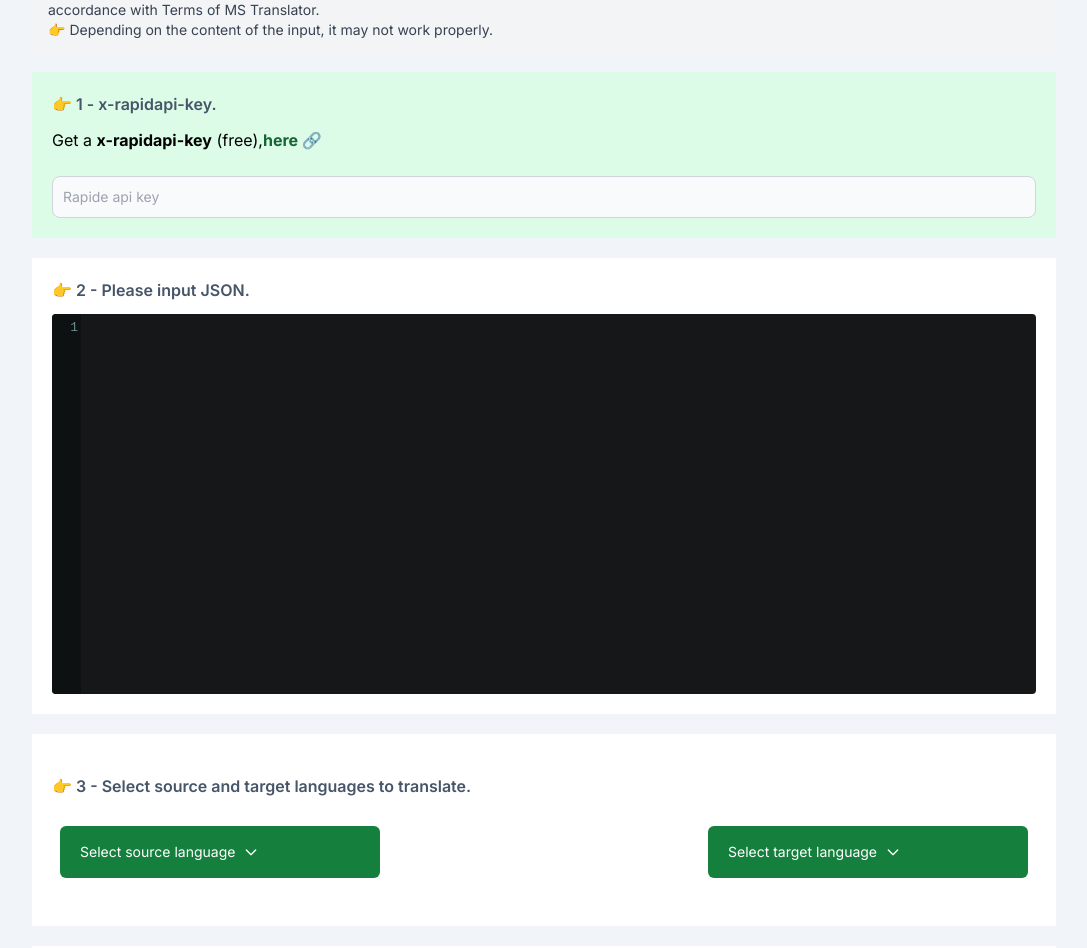
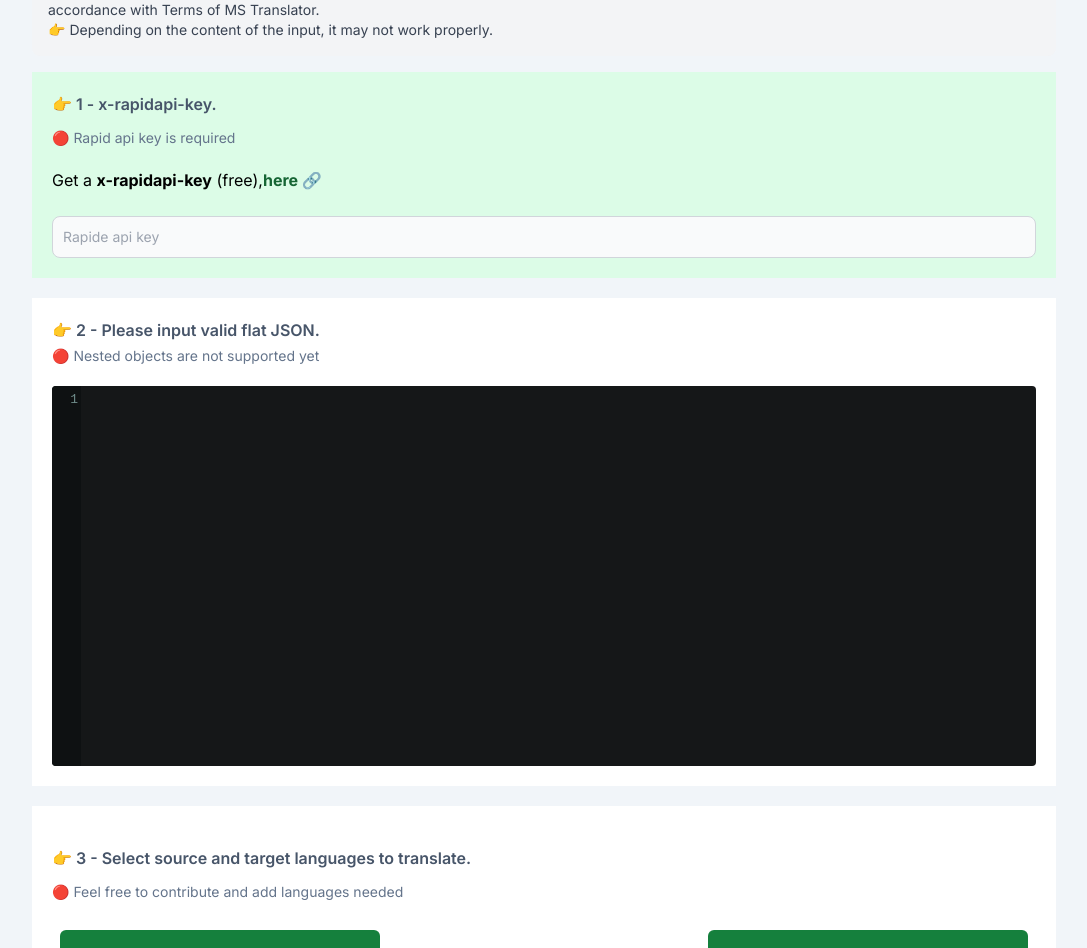
Before and after one commit to amine-louni/json-translator, a Next.js app: page / in a window 1280 px wide. Shown: the part 184-1132 px from the top of the page, without its empty margins (96-1183 px from the left). Built offline with nearby package versions, Linux system fonts and the light colour scheme.

Commit message:
add labels

```diff
--- a/components/AppAlert.tsx
+++ b/components/AppAlert.tsx
@@ -2,13 +2,12 @@ import React from "react";
 
 type Props = {
   text: string | undefined;
-  color?: string;
 };
 
-const AppAlert = ({ text, color = "red" }: Props) => {
+const AppAlert = ({ text }: Props) => {
   return text ? (
     <div
-      className={`p-4 mb-4 text-sm text-${color}-700 bg-${color}-100 rounded-lg dark:bg-${color}-200 dark:text-${color}-800`}
+      className={`p-4 mb-4 text-sm text-red-700 bg-red-100 rounded-lg dark:bg-red-200 dark:text-red-800`}
       role="alert"
     >
       <span className="font-bold">Error!</span> {text}
--- a/pages/index.tsx
+++ b/pages/index.tsx
@@ -9,7 +9,6 @@ import AppContainer from "../components/AppContainer";
 import AppSelect from "../components/AppSelect";
 import AppAlert from "../components/AppAlert";
 import allLanguages from "../data/languages";
-import Image from "next/image";
 import { isNestedObject } from "../utils";
 
 const LIMIT = 12; // Max keys permitted by ms translator api via rapide api
@@ -106,7 +105,7 @@ const Home: NextPage = () => {
 
         // check if valid target
         // Check if the object is nested
-        if (!parsedTarget && isNestedObject(parsedTarget)) {
+        if (!parsedTarget || isNestedObject(parsedTarget)) {
           console.error(
             "Provide flat json file, this fn does't support nested objects"
           );
@@ -200,6 +199,9 @@ const Home: NextPage = () => {
           <h3 className="font-semibold mb-3 text-slate-600">
             👉 1 - x-rapidapi-key.
           </h3>
+          <p className="mb-5 text-slate-500 text-sm">
+            🔴 Rapid api key is required
+          </p>
           <p>
             Get a <span className="font-bold">x-rapidapi-key</span> (free),
             <a
@@ -224,13 +226,16 @@ const Home: NextPage = () => {
         </AppContainer>
 
         <AppContainer>
-          <AppAlert text={errors} color="yellow" />
+          <AppAlert text={errors} />
         </AppContainer>
 
         <AppContainer className="bg-white p-5 mb-5">
-          <h3 className="font-semibold mb-3 text-slate-600">
-            👉 2 - Please input JSON.
+          <h3 className="font-semibold mb-1 text-slate-600">
+            👉 2 - Please input valid flat JSON.
           </h3>
+          <p className="mb-5 text-slate-500 text-sm">
+            🔴 Nested objects are not supported yet
+          </p>
 
           <div className="editor">
             <Controlled
@@ -252,9 +257,12 @@ const Home: NextPage = () => {
 
         <AppContainer className="bg-white p-5 mb-5">
           <div className="my-5">
-            <h3 className="font-semibold mb-5 text-slate-600">
+            <h3 className="font-semibold mb-3 text-slate-600">
               👉 3 - Select source and target languages to translate.
             </h3>
+            <p className="mb-5 text-slate-500 text-sm">
+              🔴 Feel free to contribute and add languages needed
+            </p>
             <div className="flex justify-between">
               <AppSelect
                 title="Select source language"
```
